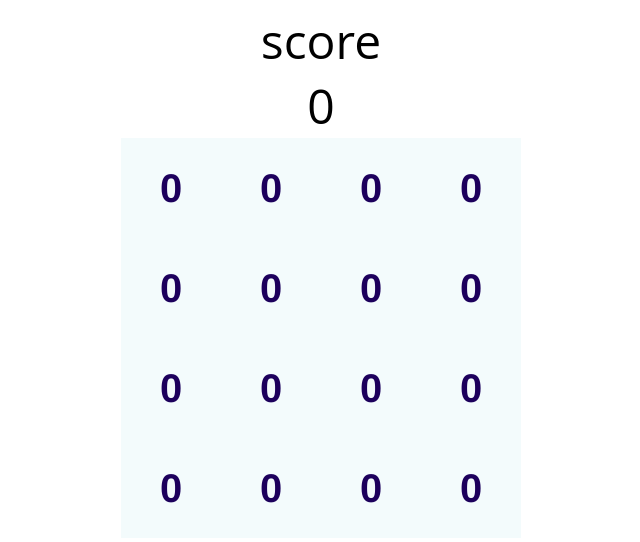
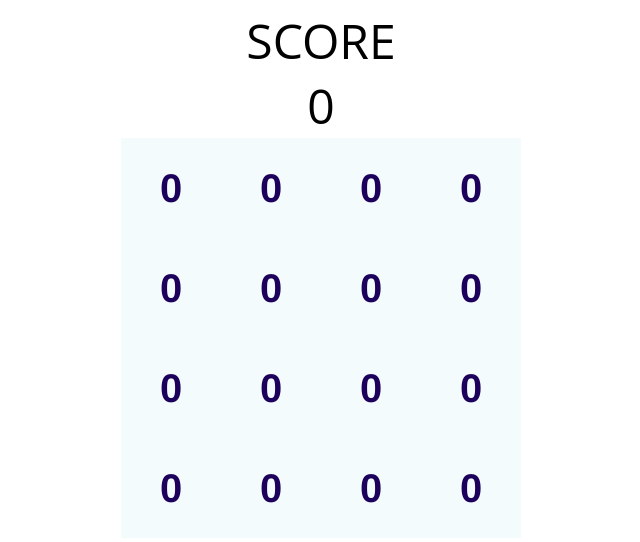
Before and after one commit to chihempat/2048JS, a plain HTML site: page index.html in a window 1280 px wide. Shown: the whole page, without its empty margins (327-967 px from the left). Drawn offline with Linux system fonts and the light colour scheme.

Commit message:
intial commit

```diff
--- a/index.html
+++ b/index.html
@@ -12,7 +12,7 @@
 
 <body>
     <div class="score-container">
-        <div class="score-title">score</div>
+        <div class="score-title">SCORE</div>
         <span id="score">0</span>
     </div>
     <div id="result"></div>
```
Also changed, not shown: img/ss.png (added), 1 other file.
